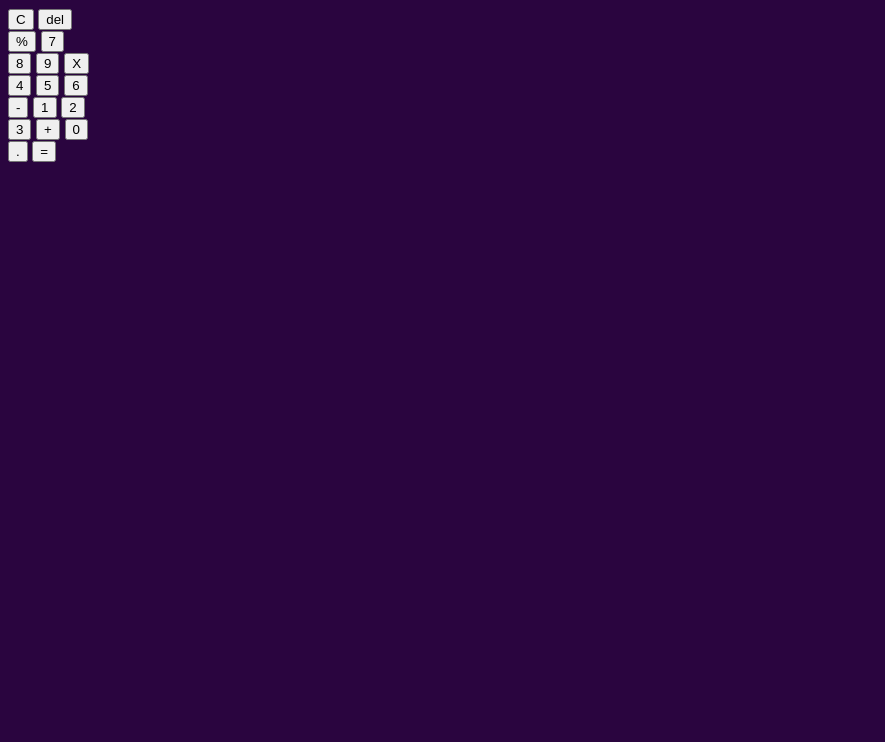
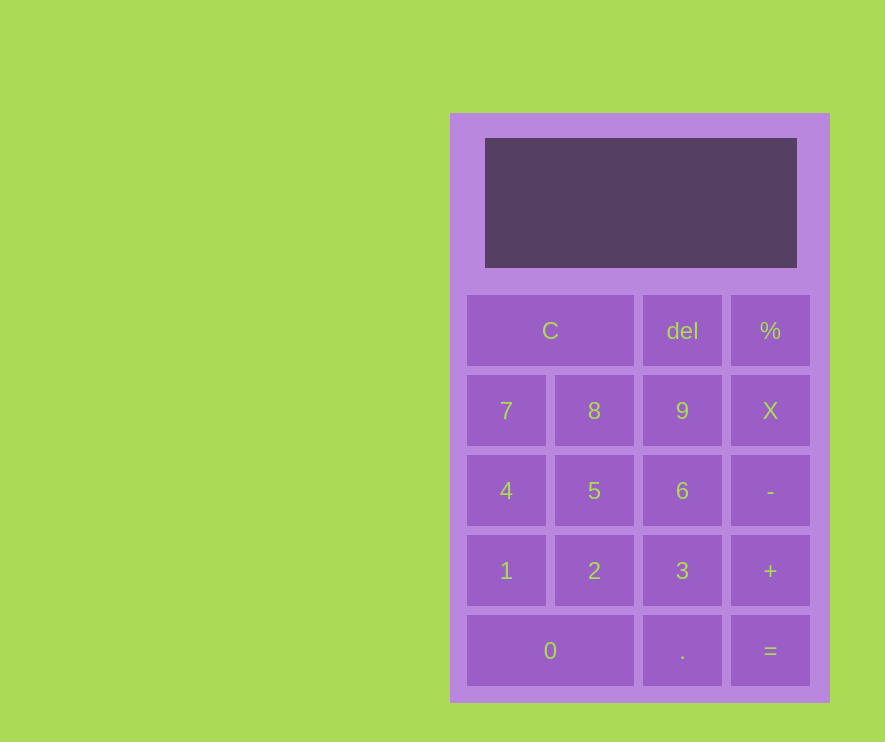
Before and after one commit to Marcos-Monjes/Calculadora-tp2-PP, a plain HTML site: page Index.html in a window 1280 px wide. Shown: the whole page, without its empty margins (0-885 px from the left). Drawn offline with Linux system fonts and the light colour scheme.

Commit message:
Estilos del archivo styles.css modificados

```diff
--- a/CSS/styles.css
+++ b/CSS/styles.css
@@ -1,43 +1,54 @@
 body{
-    font-family: 'Montserrat', sans-serif;
-    font-family: 'Orbitron', sans-serif;
-    background-color: rgb(42, 5, 63);
+    background-color: rgb(171, 218, 85);
 }
 
-.contenedor{
-    width: 350px;
-    height: 450px;
-    display: grid;
-    grid-template-columns: 1fr 1fr 1fr 1fr ;
-    grid-template-rows: 3fr 2fr 2fr 2fr 2fr 2fr;
-    gap: 5px;
-}
-
-.contenedor .pantalla{
-    grid-column: 1 / -1;
-    background-color: rgb(147, 41, 201);
-    font-size: 1rem;
-    display: flex;
-    text-align: right;
-}
-
-.contenedor .botones{
-    font-size: 25px;
-    background-color: indigo;
-    color: white;
-    border: 0;
-    padding: 1.5rem .5rem;
+.contenedor {
     display: flex;
     justify-content: center;
     align-items: center;
+    height: 100vh;
 }
 
-.contenedor .botones:hover{
-    background-color: rgb(120, 111, 180);
-    cursor: pointer;
+.Calculadora{
+    width: 350px;
+    display: grid;
+    grid-template-columns: repeat(4, 83px) ;
+    grid-template-rows: 160px repeat(5, 75px);
+    background-color: rgb(186, 135, 223);
+    gap: 5px;
+    padding: 15px;
 }
 
-.contenedor .botones.suma{
-    grid-column: 4;
-    grid-row: span 2;
+
+.Pantalla{
+    width: 280px;
+    grid-column: 1 / -1;
+    padding: 16px;
+    display:flex;
+    margin: 10px 20px 20px;
+    flex-direction: column;
+    align-items: flex-end;
+    background-color: rgb(85, 63, 99);
+    text-align: right;
+    justify-content: space-between;
+    word-break: break-all;
+    font-size: 1rem;
 }
+
+button{
+    cursor: pointer;
+    margin: 2px;
+    padding: 0;
+    font-size: 1.5em;
+    border: none;
+    background-color: rgb(155, 94, 199);
+    color: rgb(171, 218, 85);
+}
+
+.botonGrande {
+    grid-column: span 2;
+}
+
+button:hover{
+    background-color: rgb(117, 49, 196);
+}
```
